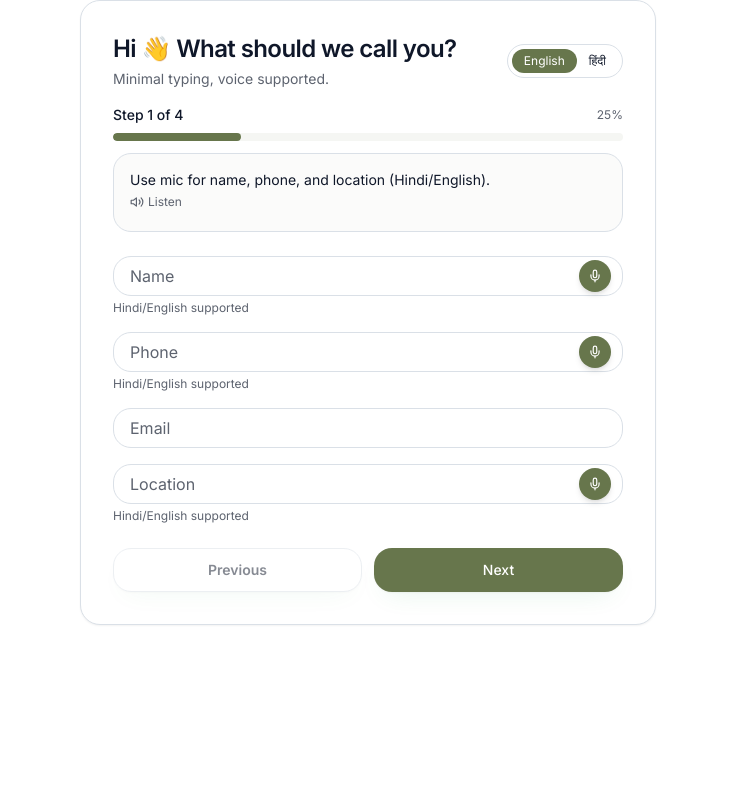
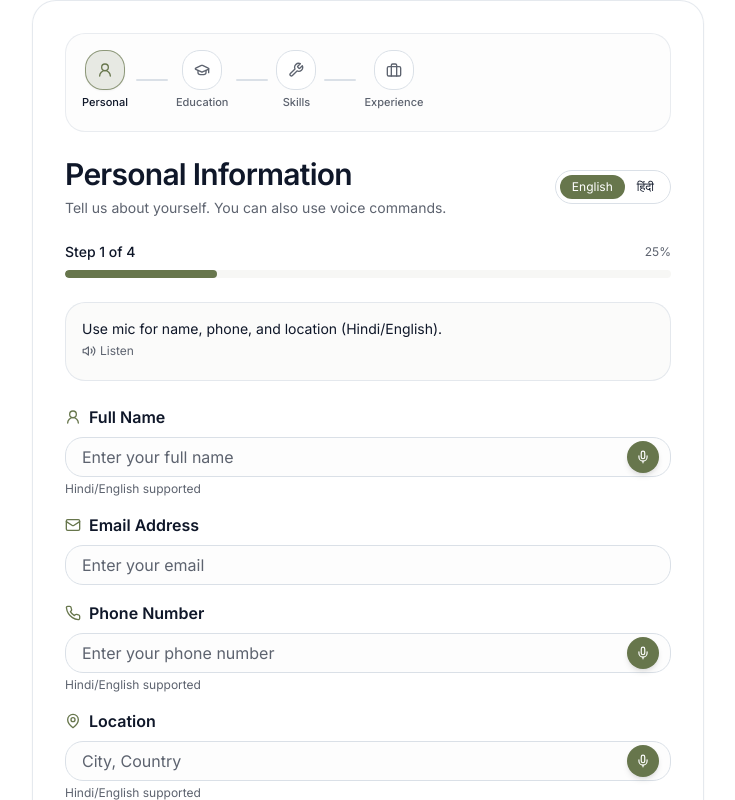
Before and after one commit to HIREKARMA1/disha-blue-ui, a Next.js app: page /signup/step-1 in a window 1280 px wide. Shown: the whole page, without its empty margins (269-1004 px from the left). Built offline with nearby package versions, Linux system fonts and the light colour scheme; no server answers.

Commit message:
Signup Steps Updated
Signed-off-by: Shriyansh@2004 <sanubhab629@gmail.com>

```diff
--- a/app/signup/step-1/page.tsx
+++ b/app/signup/step-1/page.tsx
@@ -7,6 +7,7 @@ import { Input } from "@/components/ui/input"
 import { Button } from "@/components/ui/button"
 import { StepForm } from "@/components/signup/StepForm"
 import { FieldVoiceButton } from "@/components/signup/FieldVoiceButton"
+import { Mail, MapPin, Phone, UserRound } from "lucide-react"
 import { getSignupLanguage } from "@/components/signup/LanguageSwitcher"
 import { getOnboardingStep, getSignupData, saveSignupData, saveStep, setOnboardingStep, startOnboardingSession } from "@/lib/onboarding"
 import { useAuth } from "@/hooks/useAuth"
@@ -110,17 +111,21 @@ export default function SignupStep1Page() {
 
   return (
     <StepForm
-      title="Hi 👋 What should we call you?"
-      subtitle="Minimal typing, voice supported."
+      title="Personal Information"
+      subtitle="Tell us about yourself. You can also use voice commands."
       step={1}
       totalSteps={4}
       helperHint={selectedLanguage === "hi" ? "नाम, फोन और लोकेशन के लिए माइक का उपयोग करें (हिंदी/English)।" : "Use mic for name, phone, and location (Hindi/English)."}
       helperVoiceText={selectedLanguage === "hi" ? "नाम, फोन और लोकेशन के लिए माइक का उपयोग करें।" : "Use mic for name, phone, and location."}
     >
       <div className="space-y-1">
+        <label className="mb-2 flex items-center gap-2 text-base font-semibold text-foreground">
+          <UserRound className="h-4 w-4 text-primary" />
+          Full Name
+        </label>
         <Input
-          className="rounded-xl border border-border bg-background px-4 py-3 text-base transition-all duration-200 ease-in-out focus-visible:border-primary focus-visible:ring-2 focus-visible:ring-primary"
-          placeholder="Name"
+          className="rounded-xl border border-border bg-muted/20 px-4 py-3 text-base transition-all duration-200 ease-in-out focus-visible:border-primary focus-visible:ring-2 focus-visible:ring-primary"
+          placeholder="Enter your full name"
           value={form.name}
           onChange={(e) => setForm({ ...form, name: e.target.value })}
           rightIcon={
@@ -136,9 +141,25 @@ export default function SignupStep1Page() {
         <p className="text-xs text-muted-foreground">Hindi/English supported</p>
       </div>
       <div className="space-y-1">
+        <label className="mb-2 flex items-center gap-2 text-base font-semibold text-foreground">
+          <Mail className="h-4 w-4 text-primary" />
+          Email Address
+        </label>
         <Input
-          className="rounded-xl border border-border bg-background px-4 py-3 text-base transition-all duration-200 ease-in-out focus-visible:border-primary focus-visible:ring-2 focus-visible:ring-primary"
-          placeholder="Phone"
+          className="rounded-xl border border-border bg-muted/20 px-4 py-3 text-base transition-all duration-200 ease-in-out focus-visible:border-primary focus-visible:ring-2 focus-visible:ring-primary"
+          placeholder="Enter your email"
+          value={form.email}
+          onChange={(e) => setForm({ ...form, email: e.target.value })}
+        />
+      </div>
+      <div className="space-y-1">
+        <label className="mb-2 flex items-center gap-2 text-base font-semibold text-foreground">
+          <Phone className="h-4 w-4 text-primary" />
+          Phone Number
+        </label>
+        <Input
+          className="rounded-xl border border-border bg-muted/20 px-4 py-3 text-base transition-all duration-200 ease-in-out focus-visible:border-primary focus-visible:ring-2 focus-visible:ring-primary"
+          placeholder="Enter your phone number"
           value={form.phone}
           onChange={(e) => setForm({ ...form, phone: e.target.value.replace(/\D/g, "") })}
           rightIcon={
@@ -154,11 +175,14 @@ export default function SignupStep1Page() {
         />
         <p className="text-xs text-muted-foreground">Hindi/English supported</p>
       </div>
-      <Input className="rounded-xl border border-border bg-background px-4 py-3 text-base transition-all duration-200 ease-in-out focus-visible:border-primary focus-visible:ring-2 focus-visible:ring-primary" placeholder="Email" value={form.email} onChange={(e) => setForm({ ...form, email: e.target.value })} />
       <div className="space-y-1">
+        <label className="mb-2 flex items-center gap-2 text-base font-semibold text-foreground">
+          <MapPin className="h-4 w-4 text-primary" />
+          Location
+        </label>
         <Input
-          className="rounded-xl border border-border bg-background px-4 py-3 text-base transition-all duration-200 ease-in-out focus-visible:border-primary focus-visible:ring-2 focus-visible:ring-primary"
-          placeholder="Location"
+          className="rounded-xl border border-border bg-muted/20 px-4 py-3 text-base transition-all duration-200 ease-in-out focus-visible:border-primary focus-visible:ring-2 focus-visible:ring-primary"
+          placeholder="City, Country"
           value={form.location}
           onChange={(e) => setForm({ ...form, location: e.target.value })}
           rightIcon={
@@ -174,12 +198,12 @@ export default function SignupStep1Page() {
         />
         <p className="text-xs text-muted-foreground">Hindi/English supported</p>
       </div>
-      <div className="fixed bottom-0 left-0 z-40 w-full border-t border-border bg-background/80 p-4 shadow-sm backdrop-blur-md md:static md:border-0 md:bg-transparent md:p-0 md:shadow-none md:backdrop-blur-none">
-        <div className="mx-auto flex max-w-xl justify-between gap-3 md:mt-6">
-          <Button type="button" variant="outline" disabled onClick={(e) => void onPrevious(e)} className="h-11 w-1/2 rounded-xl border border-border bg-background px-6 text-foreground transition-all duration-200 ease-in-out hover:bg-muted disabled:cursor-not-allowed disabled:opacity-50">
+      <div className="fixed bottom-0 left-0 z-40 w-full border-t border-border/70 bg-background/85 p-4 shadow-lg backdrop-blur-md md:static md:border-0 md:bg-transparent md:p-0 md:shadow-none md:backdrop-blur-none">
+        <div className="mx-auto flex max-w-2xl justify-between gap-3 rounded-2xl border border-border/70 bg-background/90 p-2 md:mt-6 md:border-0 md:bg-transparent md:p-0">
+          <Button type="button" variant="outline" disabled onClick={(e) => void onPrevious(e)} className="h-12 w-1/2 rounded-xl border border-border bg-background px-6 text-sm font-medium text-foreground transition-all duration-200 ease-in-out hover:bg-muted disabled:cursor-not-allowed disabled:opacity-50">
             Previous
           </Button>
-          <Button type="button" className="h-11 w-1/2 rounded-xl bg-primary px-6 font-medium text-primary-foreground shadow-sm transition-all duration-200 ease-in-out hover:bg-primary/90 disabled:cursor-not-allowed disabled:opacity-50" onClick={(e) => void onSubmit(e)} loading={loading}>
+          <Button type="button" className="h-12 w-1/2 rounded-xl bg-primary px-6 text-sm font-semibold text-primary-foreground shadow-sm transition-all duration-200 ease-in-out hover:bg-primary/90 disabled:cursor-not-allowed disabled:opacity-50" onClick={(e) => void onSubmit(e)} loading={loading}>
             Next
           </Button>
         </div>
--- a/app/signup/step-3/page.tsx
+++ b/app/signup/step-3/page.tsx
@@ -7,6 +7,7 @@ import { Input } from "@/components/ui/input"
 import { Button } from "@/components/ui/button"
 import { StepForm } from "@/components/signup/StepForm"
 import { FieldVoiceButton } from "@/components/signup/FieldVoiceButton"
+import { Sparkles, Wrench } from "lucide-react"
 import { getOnboardingStep, getSignupData, saveSignupData, saveStep, setOnboardingStep } from "@/lib/onboarding"
 import { useAuth } from "@/hooks/useAuth"
 
@@ -89,15 +90,19 @@ export default function SignupStep3Page() {
 
   return (
     <StepForm
-      title="What skills do you have?"
-      subtitle="Hindi and English voice supported."
+      title="Skills & Expertise"
+      subtitle="Add your core skills. Hindi and English voice supported."
       step={3}
       totalSteps={4}
       helperHint="Speak your skills like electrician, helper, or driver"
       helperVoiceText="Speak your skills like electrician, helper, or driver"
     >
+      <label className="mb-2 flex items-center gap-2 text-base font-semibold text-foreground">
+        <Wrench className="h-4 w-4 text-primary" />
+        Skills
+      </label>
       <Input
-        className="rounded-xl border border-border bg-background px-4 py-3 text-base transition-all duration-200 ease-in-out focus-visible:border-primary focus-visible:ring-2 focus-visible:ring-primary"
+        className="rounded-xl border border-border bg-muted/20 px-4 py-3 text-base transition-all duration-200 ease-in-out focus-visible:border-primary focus-visible:ring-2 focus-visible:ring-primary"
         placeholder="e.g. Electrician, Welding, Plumbing"
         value={skillsText}
         onChange={(e) => {
@@ -140,24 +145,27 @@ export default function SignupStep3Page() {
             <button
               key={`${item.name}-${item.source}`}
               type="button"
-              className="rounded-full border border-border bg-background px-3 py-1 text-xs text-foreground transition-all duration-200 ease-in-out hover:bg-muted"
+              className="rounded-full border border-border bg-background/80 px-3 py-1 text-xs text-foreground transition-all duration-200 ease-in-out hover:bg-muted"
               onClick={() => {
                 const filtered = skillsMeta.filter((chip) => chip.name.toLowerCase() !== item.name.toLowerCase())
                 setSkillsMeta(filtered)
                 setSkillsText(filtered.map((chip) => chip.name).join(", "))
               }}
             >
-              {item.name} · {item.source === "auto-detected" ? "Auto-detected" : "Verified"}
+              <span className="inline-flex items-center gap-1">
+                {item.source === "auto-detected" ? <Sparkles className="h-3 w-3 text-primary" /> : null}
+                {item.name} · {item.source === "auto-detected" ? "Auto-detected" : "Verified"}
+              </span>
             </button>
           ))}
         </div>
       )}
-      <div className="fixed bottom-0 left-0 z-40 w-full border-t border-border bg-background/80 p-4 shadow-sm backdrop-blur-md md:static md:border-0 md:bg-transparent md:p-0 md:shadow-none md:backdrop-blur-none">
-        <div className="mx-auto flex max-w-xl justify-between gap-3 md:mt-6">
-          <Button type="button" variant="outline" className="h-11 w-1/2 rounded-xl border border-border bg-background px-6 text-foreground transition-all duration-200 ease-in-out hover:bg-muted disabled:cursor-not-allowed disabled:opacity-50" onClick={(e) => void onPrevious(e)} loading={loading}>
+      <div className="fixed bottom-0 left-0 z-40 w-full border-t border-border/70 bg-background/85 p-4 shadow-lg backdrop-blur-md md:static md:border-0 md:bg-transparent md:p-0 md:shadow-none md:backdrop-blur-none">
+        <div className="mx-auto flex max-w-2xl justify-between gap-3 rounded-2xl border border-border/70 bg-background/90 p-2 md:mt-6 md:border-0 md:bg-transparent md:p-0">
+          <Button type="button" variant="outline" className="h-12 w-1/2 rounded-xl border border-border bg-background px-6 text-sm font-medium text-foreground transition-all duration-200 ease-in-out hover:bg-muted disabled:cursor-not-allowed disabled:opacity-50" onClick={(e) => void onPrevious(e)} loading={loading}>
             Previous
           </Button>
-          <Button type="button" className="h-11 w-1/2 rounded-xl bg-primary px-6 font-medium text-primary-foreground shadow-sm transition-all duration-200 ease-in-out hover:bg-primary/90 disabled:cursor-not-allowed disabled:opacity-50" onClick={(e) => void onSubmit(e)} loading={loading}>
+          <Button type="button" className="h-12 w-1/2 rounded-xl bg-primary px-6 text-sm font-semibold text-primary-foreground shadow-sm transition-all duration-200 ease-in-out hover:bg-primary/90 disabled:cursor-not-allowed disabled:opacity-50" onClick={(e) => void onSubmit(e)} loading={loading}>
             Next
           </Button>
         </div>
--- a/components/signup/StepForm.tsx
+++ b/components/signup/StepForm.tsx
@@ -1,7 +1,7 @@
 "use client"
 
 import { ReactNode } from "react"
-import { Volume2 } from "lucide-react"
+import { Briefcase, GraduationCap, UserRound, Volume2, Wrench } from "lucide-react"
 import { SignupLanguageSwitcher } from "@/components/signup/LanguageSwitcher"
 import { speakText } from "@/lib/speech"
 
@@ -16,6 +16,12 @@ interface StepFormProps {
 }
 
 export function StepForm({ title, subtitle, step, totalSteps = 4, helperHint, helperVoiceText, children }: StepFormProps) {
+  const steps = [
+    { id: 1, label: "Personal", icon: UserRound },
+    { id: 2, label: "Education", icon: GraduationCap },
+    { id: 3, label: "Skills", icon: Wrench },
+    { id: 4, label: "Experience", icon: Briefcase },
+  ]
   const playVoiceHint = () => {
     const text = helperVoiceText || helperHint
     if (!text) return
@@ -24,23 +30,57 @@ export function StepForm({ title, subtitle, step, totalSteps = 4, helperHint, he
   }
 
   return (
-    <section className="mx-auto max-w-xl rounded-2xl border border-border bg-background p-6 shadow-sm transition-all duration-200 ease-in-out hover:shadow-md md:p-8">
+    <section className="mx-auto max-w-2xl space-y-6 rounded-3xl border border-border/70 bg-background/95 p-6 shadow-sm backdrop-blur-sm transition-all duration-200 ease-in-out md:p-8">
+      {step ? (
+        <div className="rounded-2xl border border-border/60 bg-muted/20 p-3 md:p-4">
+          <div className="flex items-center gap-2 overflow-x-auto pb-1">
+            {steps.slice(0, totalSteps).map((stepItem, index, list) => {
+              const Icon = stepItem.icon
+              const isActive = stepItem.id === step
+              const isCompleted = stepItem.id < step
+              return (
+                <div key={stepItem.id} className="flex min-w-0 items-center gap-2">
+                  <div className="flex flex-col items-center gap-1">
+                    <div
+                      className={`flex h-10 w-10 items-center justify-center rounded-xl border text-sm transition-all duration-200 ${
+                        isActive
+                          ? "border-primary/70 bg-primary/15 text-primary shadow-sm"
+                          : isCompleted
+                            ? "border-primary/40 bg-primary/10 text-primary"
+                            : "border-border bg-background text-muted-foreground"
+                      }`}
+                    >
+                      <Icon className="h-4 w-4" />
+                    </div>
+                    <span className={`text-[11px] font-medium ${isActive || isCompleted ? "text-foreground" : "text-muted-foreground"}`}>
+                      {stepItem.label}
+                    </span>
+                  </div>
+                  {index < list.length - 1 ? (
+                    <div className={`h-[2px] w-8 rounded-full ${stepItem.id < step ? "bg-primary/40" : "bg-border"}`} />
+                  ) : null}
+                </div>
+              )
+            })}
+          </div>
+        </div>
+      ) : null}
       <div className="flex items-center justify-between gap-3">
         <div>
-          <h1 className="text-2xl font-semibold tracking-tight text-foreground">{title}</h1>
-          <p className="mt-1 text-sm text-muted-foreground">{subtitle}</p>
+          <h1 className="text-2xl font-semibold tracking-tight text-foreground md:text-3xl">{title}</h1>
+          <p className="mt-1.5 text-sm text-muted-foreground">{subtitle}</p>
         </div>
         <div className="flex items-center gap-2">
           <SignupLanguageSwitcher />
         </div>
       </div>
       {step ? (
-        <div className="mt-4 space-y-2">
+        <div className="mt-1 space-y-2">
           <div className="flex items-center justify-between gap-2">
             <p className="text-sm font-medium text-foreground">Step {step} of {totalSteps}</p>
             <p className="text-xs text-muted-foreground">{Math.round((step / totalSteps) * 100)}%</p>
           </div>
-          <div className="h-2 w-full overflow-hidden rounded-full bg-muted">
+          <div className="h-2 w-full overflow-hidden rounded-full bg-muted/80">
             <div
               className="h-2 rounded-full bg-primary transition-all duration-500 ease-in-out"
               style={{ width: `${Math.round((step / totalSteps) * 100)}%` }}
@@ -49,7 +89,7 @@ export function StepForm({ title, subtitle, step, totalSteps = 4, helperHint, he
         </div>
       ) : null}
       {helperHint ? (
-        <div className="mt-3 rounded-xl border border-border bg-muted/40 p-4">
+        <div className="mt-3 rounded-2xl border border-border/70 bg-muted/40 p-4">
           <p className="text-sm text-foreground">{helperHint}</p>
           <button type="button" className="mt-1 inline-flex items-center gap-1 text-xs text-muted-foreground transition-all duration-200 ease-in-out hover:text-primary" onClick={playVoiceHint}>
             <Volume2 className="h-3.5 w-3.5" /> Listen
```
Also changed, not shown: app/signup/step-2/page.tsx (+27 -23 lines), app/signup/step-4/page.tsx (+33 -10 lines).
